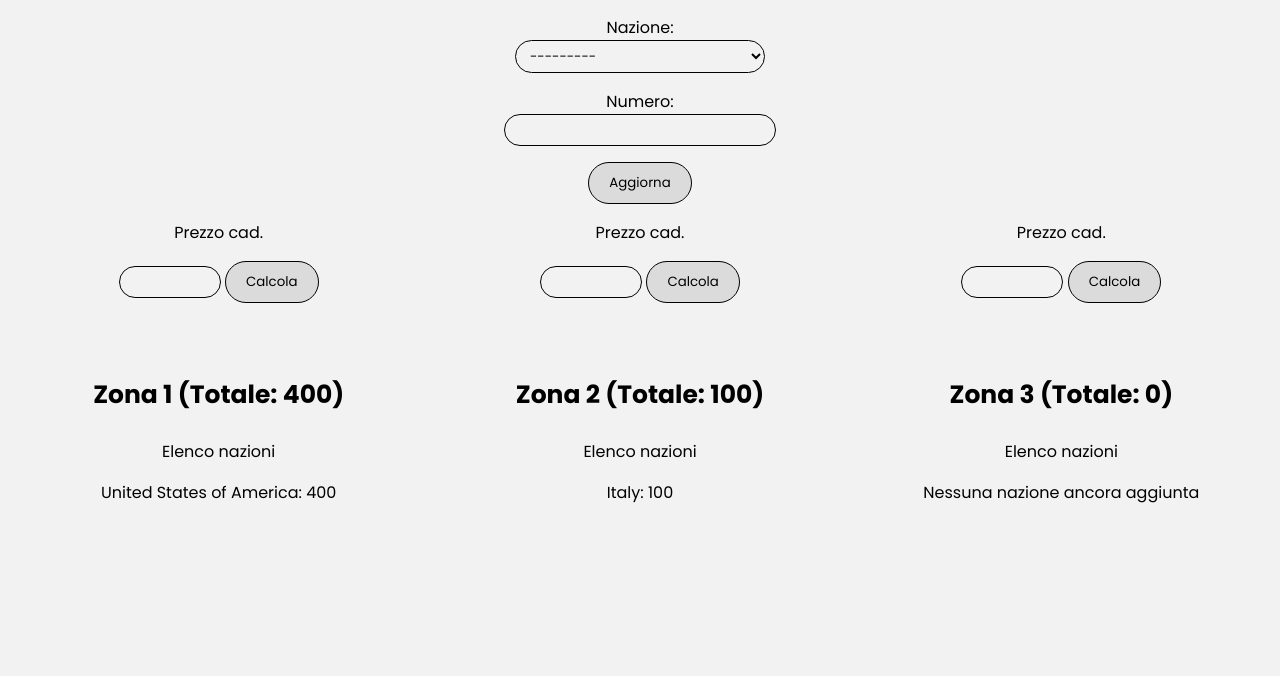
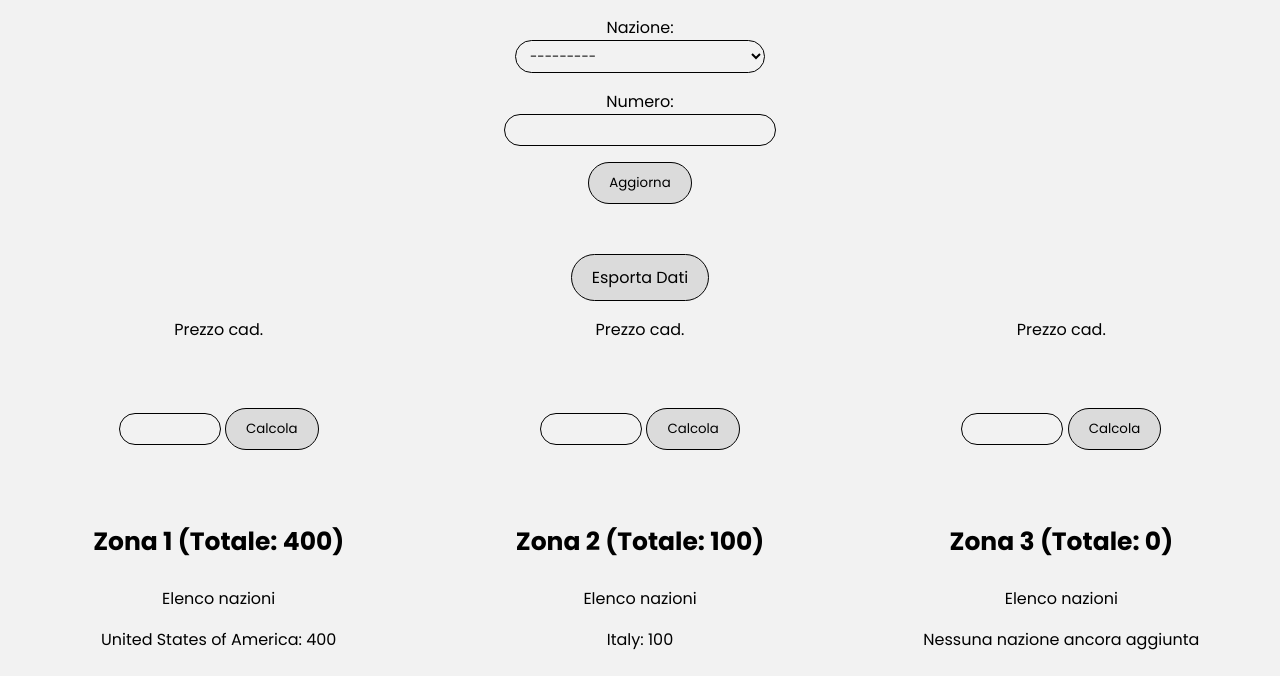
Before and after one commit to AndreaGallini/fp-zooning, a Django app: page / in a window 1280 px wide. Shown: the part 198-874 px from the top of the page. Before the commit the page ends 701 px from the top, so only its background shows below. Run offline with Django 5.2, Linux system fonts and the light colour scheme; data comes from the database, SQL or seed files in the repository.

Commit message:
Update homepage.html

```diff
--- a/core/templates/core/homepage.html
+++ b/core/templates/core/homepage.html
@@ -85,6 +85,24 @@
         transition: all 0.3s ease;
     }
 
+    .btn {
+        border: 1px solid black;
+        margin-top: 50px;
+        border-radius: 30px;
+        padding: 10px 20px;
+        cursor: pointer;
+        background-color: rgb(219, 219, 219);
+        text-decoration: none;
+        color: black;
+    }
+
+    .btn:hover {
+        background-color: green;
+        color: white;
+        border: 1px solid white;
+        transition: all 0.3s ease;
+    }
+
     .delete {
         border: 1px solid black;
         border-radius: 30px;
@@ -134,6 +152,7 @@
             <button type="submit">Aggiorna</button>
 
         </form>
+        <a href="{% url 'export_data' %}" class="btn">Esporta Dati</a>
         <div class="container_zone">
             <div>
                 <p>Prezzo cad.</p>
```
